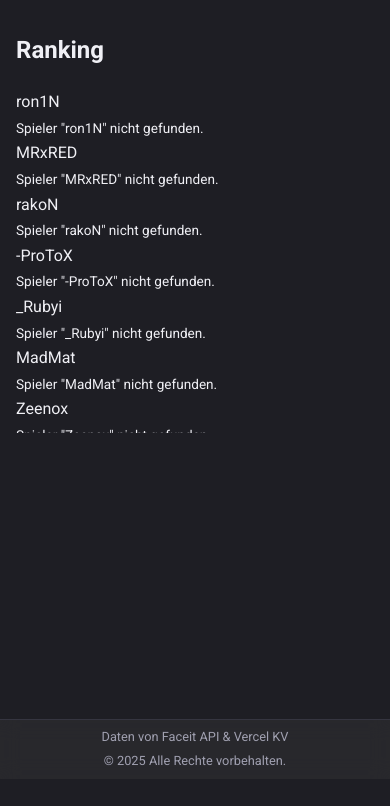
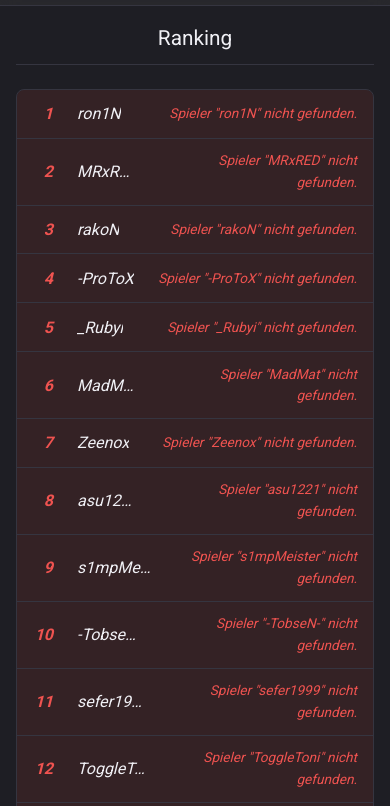
Before and after one commit to ron1N130/SaverAbiElo, a website: page index.html in a window 390 px wide. Shown: the part 65-871 px from the top of the page. Before the commit the page ends 844 px from the top, so only its background shows below. Drawn offline with Linux system fonts and the light colour scheme; no server answers.

Commit message:
reverted to old style.css

```diff
--- a/style.css
+++ b/style.css
@@ -1,26 +1,27 @@
 :root {
     /* Farbpalette HLTV-Style */
     --bg-color: #1e1e24;
-    --card-bg-color-rgb: 42, 42, 46;
-    --card-bg-color: rgba(var(--card-bg-color-rgb), 0.8);
+    --card-bg-color-rgb: 42, 42, 46; /* Etwas heller für besseren Kontrast */
+    --card-bg-color: rgba(var(--card-bg-color-rgb), 0.8); /* Angepasste Transparenz */
     --glass-blur: 10px;
-    --glass-border-color: rgba(255, 255, 255, 0.1);
-    --text-primary: #f0f0f5;
-    --text-secondary: #a0a0b0;
-    --accent-orange: #ff5500;
-    --accent-blue: #4a90e2;
-    --border-color: #353540;
-    /* Balkenfarben */
+    --glass-border-color: rgba(255, 255, 255, 0.1); /* Schwacher weißer Rand */
+    --text-primary: #f0f0f5;    /* Helles Weiß/Grau */
+    --text-secondary: #a0a0b0; /* Helleres Grau */
+    --accent-orange: #ff5500; /* Faceit Orange für Highlights */
+    --accent-blue: #4a90e2;   /* Blau für Akzente */
+    --border-color: #353540; /* Dunklere Trennlinien */
+
+    /* Farben für Indikatorbalken */
     --bar-color-good: #66bb6a;
     --bar-color-okay: #ffee58;
     --bar-color-bad: #ef5350;
     --bar-background: #444;
+
     --font-family: 'Roboto', sans-serif;
     --border-radius: 8px;
-    --header-height: 60px;
-    --footer-height: 60px;
-    --transition-speed: 0.8s; /* <<< LANGSAMER GEMACHT */
-    --transition-timing: ease-in-out; /* <<< Timing Funktion geändert */
+    /* Übergangsgeschwindigkeit von vorher */
+    --transition-speed: 0.5s;
+    --transition-timing: cubic-bezier(0.25, 0.8, 0.25, 1);
 }
 
 html { box-sizing: border-box; }
@@ -32,83 +33,96 @@ body {
     color: var(--text-primary);
     margin: 0;
     line-height: 1.6;
-    display: flex;
-    flex-direction: column;
-    height: 100vh; /* Volle Höhe */
-    overflow: hidden; /* Verhindert Scrollen des Body */
+    /* Kein Flexbox/Height auf Body mehr */
 }
 
-header { /* Unverändert */
-    background-color: rgba(var(--card-bg-color-rgb), 0.9); padding: 0 2rem; text-align: center; border-bottom: 1px solid var(--border-color); backdrop-filter: blur(var(--glass-blur)); height: var(--header-height); flex-shrink: 0; z-index: 10; display: flex; align-items: center; justify-content: center;
+header {
+    background-color: rgba(var(--card-bg-color-rgb), 0.9);
+    padding: 1rem 2rem;
+    text-align: center;
+    border-bottom: 1px solid var(--border-color);
+    backdrop-filter: blur(var(--glass-blur));
+    /* Keine feste Höhe mehr */
+    z-index: 10;
 }
 header h1 { color: var(--text-primary); margin: 0; font-weight: 500; font-size: 1.5rem; }
 header h1 span { color: var(--accent-orange); font-weight: 700;}
 
-main { /* Unverändert */
-    flex-grow: 1; padding: 1.5rem; overflow: hidden; display: flex;
+main {
+    padding: 2rem; /* Wieder mehr Padding */
+    max-width: 1200px;
+    margin: 0 auto; /* Zentriert Main */
+    /* Kein Flex/Overflow mehr */
 }
+
 #loading-indicator, #error-message { text-align: center; font-size: 1.1rem; padding: 2rem; color: var(--text-secondary); width: 100%; }
 #error-message { color: var(--bar-color-bad); font-weight: bold; }
 
 /* --- Haupt-Layout Container --- */
 #main-content-area {
-    display: flex; width: 100%; height: 100%; gap: 1.5rem; align-items: stretch; justify-content: center; /* Initial zentriert */
-    /* Animiert nur justify-content (was nicht gut geht), aber andere Transitions sind auf den Kindern */
+    display: flex;
+    width: 100%;
+    gap: 1.5rem;
+    align-items: flex-start; /* Oben ausrichten */
+    justify-content: center; /* Initial zentriert */
+    transition: justify-content var(--transition-speed) var(--transition-timing);
 }
-#main-content-area.detail-visible { justify-content: flex-start; /* Schiebt Liste nach links */ }
+#main-content-area.detail-visible { justify-content: flex-start; } /* Schiebt nach links */
 
 /* --- Linker Bereich: Spielerliste --- */
 #player-list-container {
-    width: 100%; max-width: 420px; height: 100%; display: flex; flex-direction: column; overflow: hidden; flex-shrink: 0;
-    /* Explizite Transition für die Größenänderung */
-    transition: max-width var(--transition-speed) var(--transition-timing), flex-basis var(--transition-speed) var(--transition-timing);
-    flex-basis: 420px; /* Startbreite (wird ggf. durch max-width begrenzt) */
-    margin-left: auto; /* Hilft beim Zentrieren im initialen Zustand */
-    margin-right: auto; /* Hilft beim Zentrieren im initialen Zustand */
+    width: 100%;
+    max-width: 420px; /* Max Breite initial */
+    /* Keine feste Höhe / kein internes Scrolling mehr */
+    flex-shrink: 0;
+    transition: max-width var(--transition-speed) var(--transition-timing), width var(--transition-speed) var(--transition-timing), flex-basis var(--transition-speed) var(--transition-timing);
+    flex-basis: auto; /* Breite automatisch */
 }
 #main-content-area.detail-visible #player-list-container {
-    max-width: 380px; /* Schmaler */
-    flex-basis: 380px;
-    margin-left: 0; /* Kein linker Margin mehr */
-    margin-right: 0; /* Kein rechter Margin mehr, gap übernimmt Abstand */
+    max-width: 380px;
+    flex-basis: 380px; /* Feste Breite links, wenn Karte offen */
 }
 
-#player-list-container h2 { /* Unverändert */ }
-#player-list { /* Unverändert - scrollt intern */
-    flex-grow: 1; overflow-y: auto; list-style: none; padding: 0 0.5rem 0 0; margin: 0; counter-reset: player-rank-counter;
+#player-list-container h2 {
+    text-align: center; color: var(--text-primary); margin-bottom: 1.5rem; font-weight: 500; font-size: 1.3rem; padding-bottom: 0.5rem; border-bottom: 1px solid var(--border-color); margin-top: 0;
 }
-#player-list::-webkit-scrollbar { width: 6px; } #player-list::-webkit-scrollbar-track { background: transparent; } #player-list::-webkit-scrollbar-thumb { background-color: #555; border-radius: 3px; } #player-list::-webkit-scrollbar-thumb:hover { background-color: #777; }
 
-.player-list-sorted li { /* Unverändert */ }
+#player-list { /* Die <ol> Liste */
+    list-style: none; padding: 0; margin: 0; counter-reset: player-rank-counter;
+    border: 1px solid var(--border-color); border-radius: var(--border-radius); overflow: hidden;
+    /* Kein explizites Scrolling mehr */
+}
+
+.player-list-sorted li { background-color: transparent; margin-bottom: 0; border-bottom: 1px solid var(--border-color); padding: 0.7rem 1rem; display: flex; align-items: center; justify-content: space-between; gap: 1rem; cursor: pointer; transition: background-color 0.2s ease; position: relative; }
 .player-list-sorted li:last-child { border-bottom: none; }
 .player-list-sorted li:hover { background-color: rgba(var(--card-bg-color-rgb), 0.3); }
-.player-list-sorted li::before { /* Unverändert */ }
-.player-list-sorted .player-info { /* Unverändert */ }
-.player-list-sorted img.avatar { /* Unverändert */ }
-.player-list-sorted .player-name { /* Unverändert */ }
+.player-list-sorted li::before { content: counter(player-rank-counter); counter-increment: player-rank-counter; font-weight: bold; color: var(--text-secondary); min-width: 20px; text-align: right; margin-right: 0.5rem; }
+.player-list-sorted .player-info { display: flex; align-items: center; gap: 0.8rem; flex-grow: 1; overflow: hidden; margin-right: 1rem; }
+.player-list-sorted img.avatar { width: 30px; height: 30px; border-radius: 50%; object-fit: cover; background-color: #444; flex-shrink: 0; }
+.player-list-sorted .player-name { font-size: 1rem; font-weight: 500; color: var(--text-primary); text-decoration: none; white-space: nowrap; overflow: hidden; text-overflow: ellipsis; }
 .player-list-sorted .player-name:hover { color: var(--accent-orange); }
-.player-list-sorted .player-elo { /* Unverändert */ }
-.player-list-sorted li.error-item { /* Unverändert */ }
-.player-list-sorted li.error-item:hover { /* Unverändert */ }
-.player-list-sorted li.error-item::before { /* Unverändert */ }
+.player-list-sorted .player-elo { font-size: 1rem; font-weight: 700; color: var(--accent-orange); min-width: 45px; text-align: right; flex-shrink: 0; }
+.player-list-sorted li.error-item { justify-content: flex-start; background-color: rgba(244, 67, 54, 0.1); color: #ef5350; font-style: italic; cursor: default; }
+.player-list-sorted li.error-item:hover { background-color: rgba(244, 67, 54, 0.15); }
+.player-list-sorted li.error-item::before { color: #ef5350; }
 
 
 /* --- Rechter Bereich: Detailkarte Container --- */
 #player-detail-card-container {
-    height: 100%; flex-grow: 1; flex-basis: 0; min-width: 0; max-width: 0; opacity: 0; overflow-y: auto; overflow-x: hidden;
-    /* Langsamere Transition für Größe und Opacity */
-    transition: max-width var(--transition-speed) var(--transition-timing), opacity 0.6s ease-in-out 0.1s, flex-basis var(--transition-speed) var(--transition-timing);
-    padding-right: 5px;
+    /* Keine feste Höhe / kein internes Scrolling mehr */
+    flex-grow: 1; flex-basis: 0; min-width: 0; max-width: 0; opacity: 0; overflow: hidden; /* Bleibt hidden für Animation */
+    transition: max-width var(--transition-speed) var(--transition-timing), opacity 0.4s ease-in-out 0.1s, flex-basis var(--transition-speed) var(--transition-timing);
 }
 #main-content-area.detail-visible #player-detail-card-container {
-    max-width: 750px; /* Größe beibehalten */
+    max-width: 600px; /* Zurück zur vorherigen Größe */
     opacity: 1;
-    flex-basis: 750px; /* Zielbreite */
+    flex-basis: 600px; /* Zurück zur vorherigen Größe */
 }
-#player-detail-card-container::-webkit-scrollbar { width: 6px; } #player-detail-card-container::-webkit-scrollbar-track { background: transparent; } #player-detail-card-container::-webkit-scrollbar-thumb { background-color: #555; border-radius: 3px; } #player-detail-card-container::-webkit-scrollbar-thumb:hover { background-color: #777; }
 
-/* --- Styles für die HLTV-Karte (Unverändert) --- */
-.player-card-hltv { background-color: var(--card-bg-color); backdrop-filter: blur(var(--glass-blur)); border-radius: var(--border-radius); border: 1px solid var(--glass-border-color); padding: 1.5rem; box-shadow: 0 6px 20px rgba(0,0,0,0.2); display: flex; flex-direction: column; gap: 1.5rem; width: 100%; min-height: 280px; }
+/* --- Styles für die HLTV-Karte (unverändert zu dem Stand, der funktionierte) --- */
+.player-card-hltv {
+    background-color: var(--card-bg-color); backdrop-filter: blur(var(--glass-blur)); border-radius: var(--border-radius); border: 1px solid var(--glass-border-color); padding: 1.5rem; box-shadow: 0 6px 20px rgba(0,0,0,0.2); display: flex; flex-direction: column; gap: 1.5rem; width: 100%; min-height: 280px;
+}
 .player-card-hltv .card-header { display: flex; align-items: center; justify-content: space-between; gap: 1rem; border-bottom: 1px solid var(--border-color); padding-bottom: 1rem; flex-shrink: 0; }
 .player-card-hltv .card-header .player-info { display: flex; align-items: center; gap: 1rem; }
 .player-card-hltv .card-header img.avatar { width: 45px; height: 45px; border-radius: 4px; object-fit: cover; background-color: #444; border: 1px solid var(--glass-border-color); }
@@ -129,17 +143,44 @@ main { /* Unverändert */
 .player-card-hltv.error-card .card-header, .player-card-hltv.error-card .stats-grid { display: none; }
 .player-card-hltv.error-card .error-message { color: #ffabab; font-style: italic; }
 
-footer { /* Unverändert */
-    text-align: center; padding: 0.75rem; margin-top: 0; font-size: 0.8rem; color: var(--text-secondary); background-color: rgba(var(--card-bg-color-rgb), 0.9); border-top: 1px solid var(--border-color); backdrop-filter: blur(var(--glass-blur)); height: var(--footer-height); flex-shrink: 0; display: flex; flex-direction: column; justify-content: center;
+
+footer {
+    text-align: center; padding: 1rem; /* Weniger Padding */ margin-top: 2rem; /* Wieder Abstand oben */ font-size: 0.8rem; color: var(--text-secondary); background-color: rgba(var(--card-bg-color-rgb), 0.9); border-top: 1px solid var(--border-color); backdrop-filter: blur(var(--glass-blur)); /* Keine feste Höhe mehr */ flex-shrink: 0; /* Verhindert schrumpfen */
 }
 footer p { margin: 0.1rem 0;}
 
-/* Responsive Anpassungen (Unverändert) */
+/* Responsive Anpassungen (vereinfacht) */
 @media (max-width: 768px) {
-    main { padding: 1rem; } #main-content-area { flex-direction: column; height: auto; overflow: visible; } body { overflow: auto; } main { overflow: visible; }
-    #player-list-container { max-width: 100%; width: 100%; height: auto; flex-basis: auto; margin-bottom: 1.5rem; max-height: 50vh; overflow-y: auto; } #player-list { overflow-y: visible; }
-    #main-content-area.detail-visible #player-list-container { max-width: 100%; width: 100%; flex-basis: auto; }
-    #player-detail-card-container { max-width: 100%; width: 100%; height: auto; opacity: 0; max-height: none; overflow-y: visible; transition: opacity 0.4s ease-in-out; padding-right: 0; }
-    #main-content-area.detail-visible #player-detail-card-container { opacity: 1; max-width: 100%; flex-basis: auto; }
-    .player-card-hltv .stats-grid { grid-template-columns: repeat(2, 1fr); gap: 1rem 0.5rem; } .player-card-hltv .stat-item .value { font-size: 1.4rem; } .player-card-hltv .card-header .player-name { font-size: 1.2rem; }
+    main { padding: 1rem; }
+    #main-content-area {
+        flex-direction: column; /* Untereinander */
+        align-items: center; /* Zentriert */
+    }
+    #player-list-container {
+        max-width: 100%; /* Volle Breite */
+        width: 100%;
+        flex-basis: auto; /* Höhe automatisch */
+        margin-bottom: 1.5rem; /* Abstand zur Karte */
+    }
+    #player-detail-card-container {
+        max-width: 100%; /* Volle Breite */
+        width: 100%;
+        flex-basis: auto;
+        /* Opacity wird durch Klasse gesteuert, keine extra Transition hier nötig */
+    }
+    #main-content-area.detail-visible #player-list-container {
+        max-width: 100%; width: 100%; flex-basis: auto; /* Bleibt volle Breite */
+    }
+    #main-content-area.detail-visible #player-detail-card-container {
+        max-width: 100%; width: 100%; flex-basis: auto;
+    }
+
+    .player-card-hltv .stats-grid {
+        grid-template-columns: repeat(2, 1fr); /* 2 Spalten */
+        gap: 1rem 0.5rem;
+    }
+    .player-card-hltv .stat-item .value { font-size: 1.4rem; }
+    .player-card-hltv .card-header .player-name { font-size: 1.2rem; }
+    .player-list-sorted .player-info { margin-right: 0.5rem; } /* Weniger Margin */
+    .player-list-sorted .player-elo { margin-left: 0.5rem; }
 }
```
